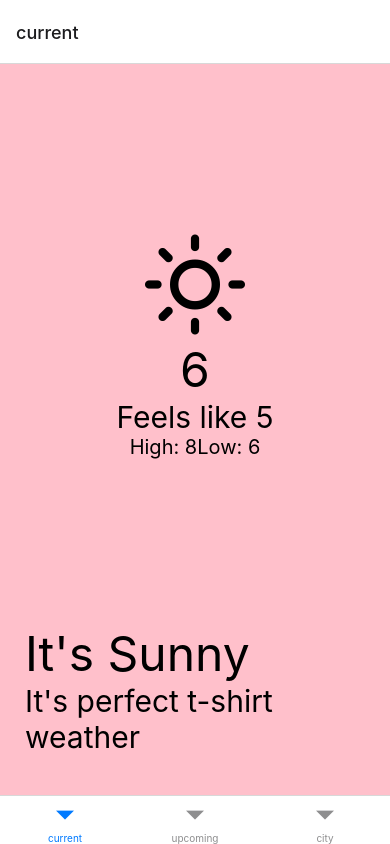
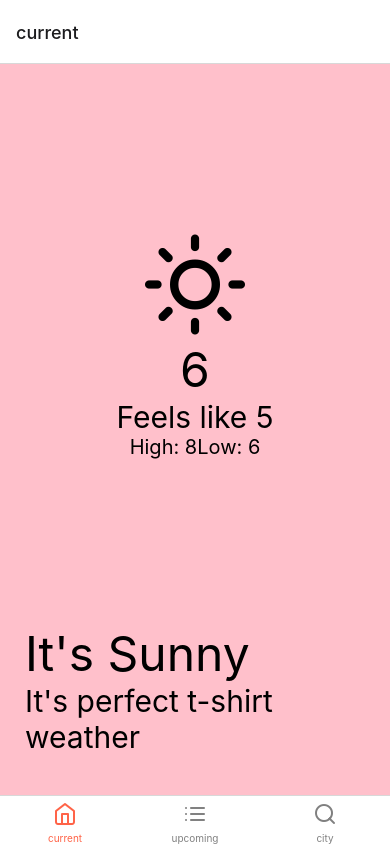
Before and after one commit to krezket/DigitalMarket, a React Native app: screen / in a window 390 px wide. Built offline with nearby package versions, Linux system fonts and the light colour scheme.

Commit message:
added tab icons

```diff
--- a/App.js
+++ b/App.js
@@ -4,16 +4,62 @@ import UpcomingWeather from "./src/screens/UpcomingWeather";
 import City from "./src/screens/City";
 import { NavigationContainer } from "@react-navigation/native";
 import { createBottomTabNavigator } from "@react-navigation/bottom-tabs";
+import { Feather } from "@expo/vector-icons";
 
 const Tab = createBottomTabNavigator();
 
 const App = () => {
     return (
         <NavigationContainer>
-            <Tab.Navigator>
-                <Tab.Screen name={'current'} component={CurrentWeather} />
-                <Tab.Screen name={'upcoming'} component={UpcomingWeather} />
-                <Tab.Screen name={'city'} component={City} />
+            <Tab.Navigator
+                screenOptions={{
+                    tabBarActiveTintColor: 'tomato',
+                    tabBarInactiveTintColor: 'gray',
+                }}
+                >
+
+                <Tab.Screen
+                    name={'current'}
+                    component={CurrentWeather}
+                    options={{
+                        tabBarIcon: ({ focused }) => (
+                            <Feather
+                                name={'home'}
+                                size={24}
+                                color={focused ? 'tomato' : 'gray'}
+                            />
+                        )
+                    }}
+                />
+
+                <Tab.Screen
+                    name={'upcoming'}
+                    component={UpcomingWeather}
+                    options={{
+                        tabBarIcon: ({ focused }) => (
+                            <Feather
+                                name={'list'}
+                                size={24}
+                                color={focused ? 'tomato' : 'gray'}
+                            />
+                        )
+                    }}
+                />
+
+                <Tab.Screen
+                    name={'city'}
+                    component={City}
+                    options={{
+                        tabBarIcon: ({ focused }) => (
+                            <Feather
+                                name={'search'}
+                                size={24}
+                                color={focused ? 'tomato' : 'gray'}
+                            />
+                        )
+                    }}
+                />
+
             </Tab.Navigator>
         </NavigationContainer>
     )
```
